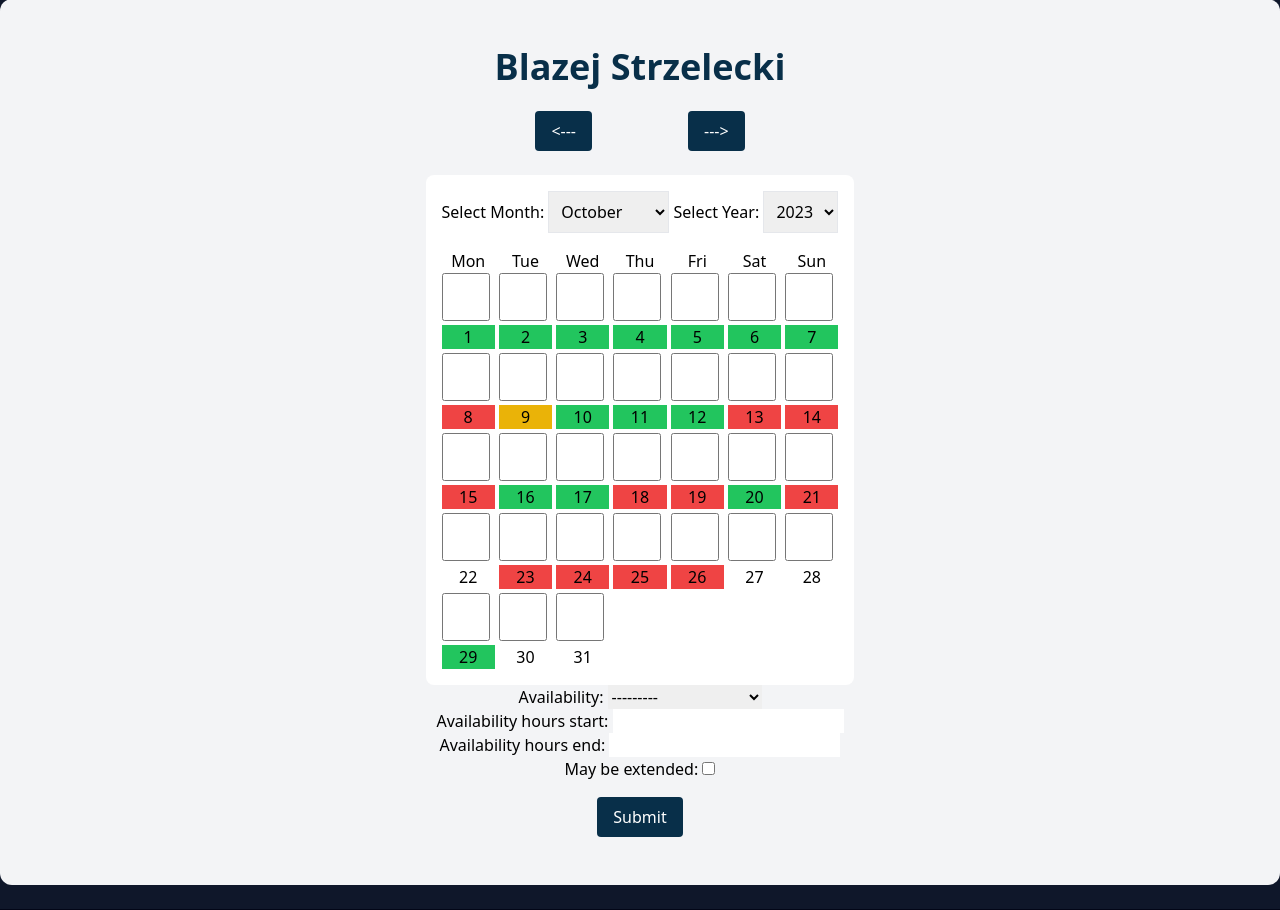
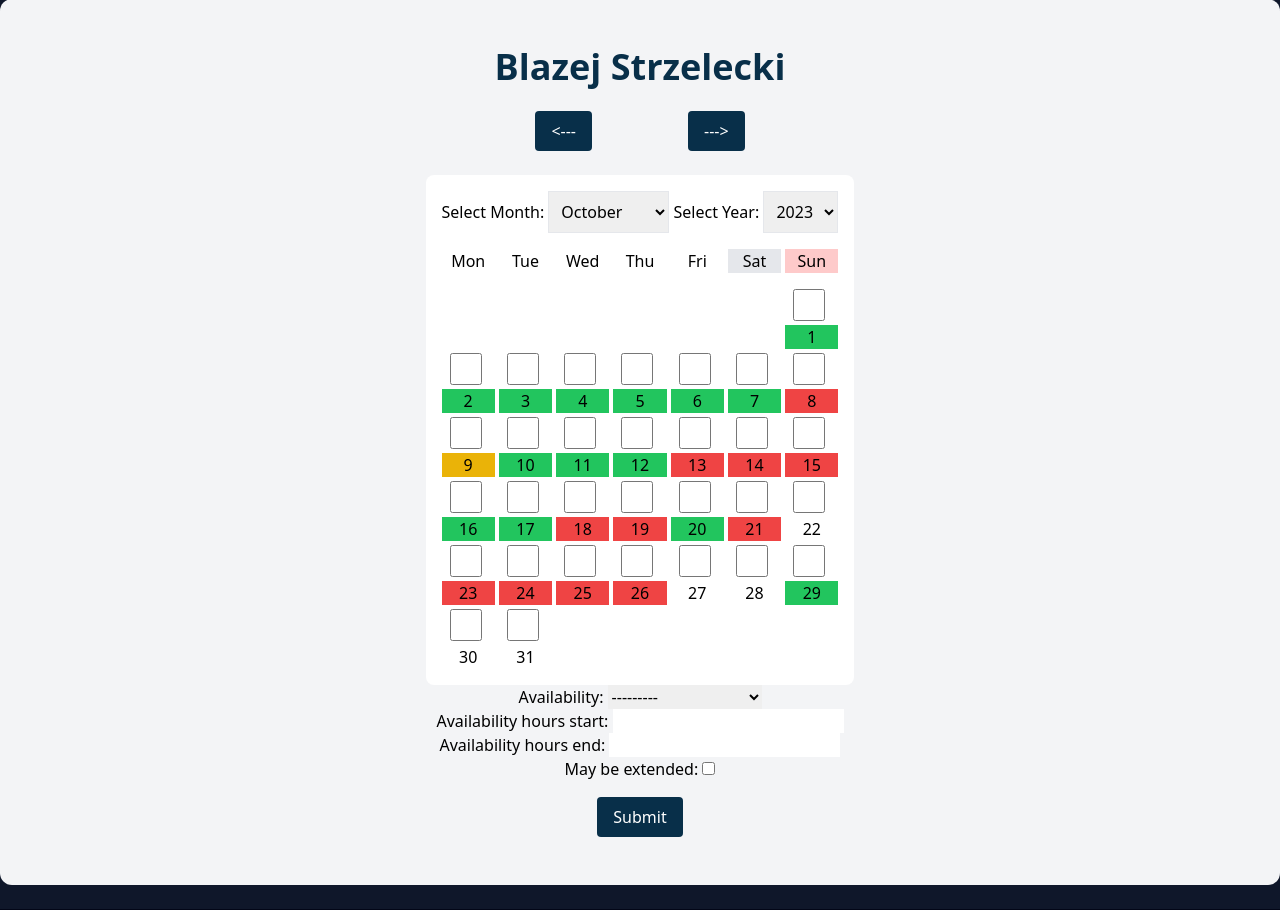
Before and after one commit to KajetanMieloch/Shift-Composer-2.0, a Django app: page /employees/details/16/ in a window 1280 px wide. Shown: the part 113-1023 px from the top of the page. Run offline with Django 4.2, Linux system fonts and the light colour scheme; a user stored in the database is signed in; data comes from the database, SQL or seed files in the repository; both versions use the stored data as it was after the commit; parts of the project's set-up code (start-up, migrations or seed data) failed here and were passed over; some libraries are stand-ins or nearby versions.

Commit message:
Add weekdays mechanic
Now you can see witch day is witch just by looking, becouse days(numbers) are all under coresponding label

```diff
--- a/employees/templates/employees/details.html
+++ b/employees/templates/employees/details.html
@@ -52,14 +52,14 @@
                 <select id="year" class="border p-2">
                 </select>
             </div>
-            <div class="grid grid-cols-7 gap-1">
+            <div class="grid grid-cols-7 gap-1 mb-4">
                 <div class="text-center">Mon</div>
                 <div class="text-center">Tue</div>
                 <div class="text-center">Wed</div>
                 <div class="text-center">Thu</div>
                 <div class="text-center">Fri</div>
-                <div class="text-center">Sat</div>
-                <div class="text-center">Sun</div>
+                <div class="text-center bg-gray-200">Sat</div>
+                <div class="text-center bg-red-200">Sun</div>
             </div>
             <div class="grid grid-cols-7 gap-1" id="days">
                 <!-- Create the checkboxes for each day -->
@@ -138,6 +138,16 @@
         let all_availability = document.getElementById('all_availability').innerHTML;
         let all_availability_hours = document.getElementById('all_availability_hours').innerHTML;
         let all_unavailability = document.getElementById('all_unavailability').innerHTML;
+        let first_week_day = new Date(selectedYear, selectedMonth, 1).getDay();
+
+        if (first_week_day == 0) {
+            first_week_day = 7;
+        }
+        for (let i = 1; i < first_week_day; i++) {
+            const div = document.createElement('div');
+            div.classList.add('grid', 'grid-cols-1', 'gap-1', 'text-center');
+            daysGrid.appendChild(div);
+        }
 
         for (let day = 1; day <= daysInMonth; day++) {
             const div = document.createElement('div');
@@ -153,23 +163,19 @@
 
             div.classList.add('grid', 'grid-cols-1', 'gap-1', 'text-center');
             label.classList.add();
-            checkbox.classList.add('h-12', 'w-12', 'rounded', 'text-center', 'text-white', 'text-xl', 'font-bold', 'cursor-pointer');
+            checkbox.classList.add('h-8', 'w-8', 'rounded', 'text-center', 'text-white', 'text-xl', 'font-bold', 'cursor-pointer', 'ml-2');
 
             label.htmlFor = `day-${day}`;
             label.textContent = day;
 
             if (all_availability.includes(checkbox.id)) {
                 label.classList.add('bg-green-500');
-                checkbox.classList.add('accent-green-500');
-                checkbox.classList.add('accent-green-500');
             }
             if (all_availability_hours.includes(checkbox.id)) {
                 label.classList.add('bg-yellow-500');
-                checkbox.classList.add('accent-yellow-500');
             }
             if (all_unavailability.includes(checkbox.id)) {
                 label.classList.add('bg-red-500');
-                checkbox.classList.add('accent-red-500');
             }
 
             //Create checkbox and label elements inside the div
```
Also changed, not shown: db.sqlite3.
